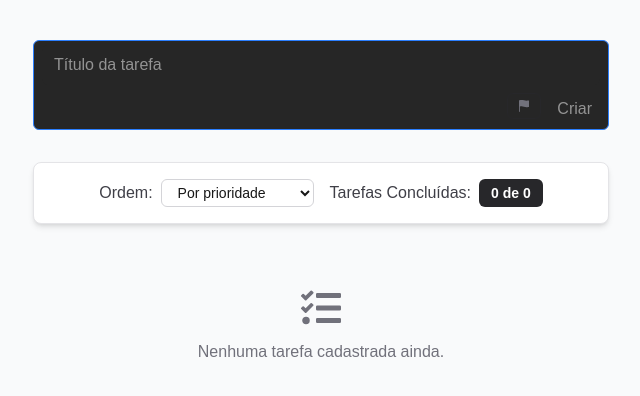
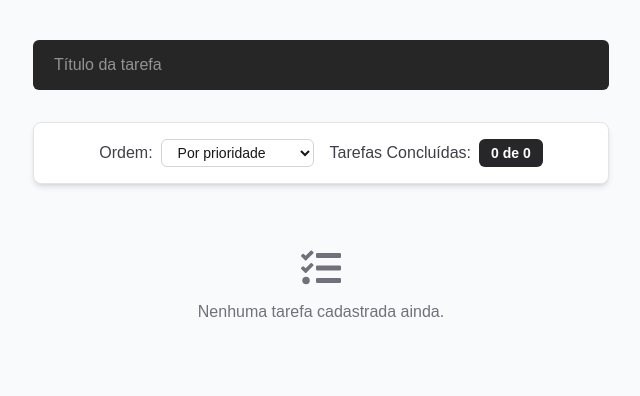
Before and after one commit to DJeanS03/todo, a Next.js app in the folder frontend/: page / in a window 1280 px wide. Shown: the top 396 px of the page, without its empty margins (319-959 px from the left). Built offline with nearby package versions, Linux system fonts and the light colour scheme; no server answers.

Commit message:
:bug: fix: Resolve foco persistente do formulário de tarefa

```diff
--- a/frontend/src/app/components/tasks/TasksForm.tsx
+++ b/frontend/src/app/components/tasks/TasksForm.tsx
@@ -1,50 +1,76 @@
 "use client";
 import { useRef, useState } from "react";
 import { useTasks } from "../../hooks/useTask";
-import { ExportTasks } from "./ExportTasks";
 import TaskPrioritySelect from "./TaskPrioritySelect";
 import Input from "../ui/Input";
 import Textarea from "../ui/Textarea";
+//import { ExportTasks } from "./ExportTasks";
 
 export function RenderizarFormTask() {
   const { task, setTask, criarTask } = useTasks();
   const [showDescription, setShowDescription] = useState(false);
   const descInputRef = useRef<HTMLTextAreaElement>(null);
+  const formContainerRef = useRef<HTMLDivElement>(null);
+  const inputTitleRef = useRef<HTMLInputElement>(null);
 
   const [isFocused, setIsFocused] = useState(false);
 
-  // Manipuladores de foco para os inputs/textareas
-  const handleFocus = () => setIsFocused(true);
   const handleBlur = () => {
     setTimeout(() => {
       if (
-        !document.activeElement ||
-        (document.activeElement !==
-          document.getElementById("task-title-input") &&
-          document.activeElement !==
-            document.getElementById("task-description-textarea"))
+        formContainerRef.current &&
+        !formContainerRef.current.contains(document.activeElement)
       ) {
         setIsFocused(false);
       }
-    }, 50); // Pequeno atraso (ex: 50ms)
+    }, 0);
+  };
+
+  const handleContainerFocus = () => {
+    setIsFocused(true);
+  };
+
+  const resetFormAndBlur = () => {
+    criarTask();
+    (
+      window as Window & {
+        showToast?: (title: string, message: string) => void;
+      }
+    ).showToast?.("Tarefa criada", "Sua nova tarefa foi adicionada.");
+
+    setTask({
+      title: "",
+      description: "",
+      isCompleted: false,
+      priority: "NONE",
+    });
+    setShowDescription(false);
+
+    setIsFocused(false);
+
+    if (inputTitleRef.current) {
+      inputTitleRef.current.blur();
+    }
   };
 
   return (
     <div className="flex gap-2 w-full max-w-xl">
       <div
-        className={`w-full border rounded-md px-2 py-1 bg-neutral-800 transition-all duration-200 ${
-          isFocused ? "border-blue-500" : "border-zinc-800"
+        ref={formContainerRef}
+        onFocus={handleContainerFocus}
+        onBlur={handleBlur}
+        className={`w-full rounded-md px-2 py-1 bg-neutral-800 transition-all duration-200 ${
+          isFocused ? "border border-blue-500" : "border border-transparent"
         }`}
+        tabIndex={-1}
       >
         <Input
           id="task-title-input"
+          ref={inputTitleRef}
           variant="base"
           placeholder="Título da tarefa"
           value={task.title}
           onChange={(e) => setTask({ ...task, title: e.target.value })}
-          autoFocus
-          onFocus={handleFocus} // ✨ Adiciona o manipulador de foco
-          onBlur={handleBlur} // ✨ Adiciona o manipulador de blur
           onKeyDown={(e) => {
             if (e.shiftKey && e.key === "Enter") {
               e.preventDefault();
@@ -54,20 +80,7 @@ export function RenderizarFormTask() {
             }
 
             if (e.key === "Enter") {
-              criarTask();
-              (
-                window as Window & {
-                  showToast?: (title: string, message: string) => void;
-                }
-              ).showToast?.("Tarefa criada", "Sua nova tarefa foi adicionada.");
-
-              setTask({
-                title: "",
-                description: "",
-                isCompleted: false,
-                priority: "NONE",
-              });
-              setShowDescription(false);
+              resetFormAndBlur();
             }
           }}
         />
@@ -79,8 +92,6 @@ export function RenderizarFormTask() {
             value={task.description || ""}
             onChange={(e) => setTask({ ...task, description: e.target.value })}
             placeholder="Descrição da tarefa"
-            onFocus={handleFocus}
-            onBlur={handleBlur}
             className="focus:outline-none focus:ring-0 focus:ring-neutral-800 h-10"
           />
         )}
@@ -95,32 +106,15 @@ export function RenderizarFormTask() {
             />
 
             <button
-              onClick={() => {
-                criarTask();
-                (
-                  window as Window & {
-                    showToast?: (title: string, message: string) => void;
-                  }
-                ).showToast?.(
-                  "Tarefa criada",
-                  "Sua nova tarefa foi adicionada."
-                );
-                setTask({
-                  title: "",
-                  description: "",
-                  isCompleted: false,
-                  priority: "NONE",
-                });
-                setShowDescription(false);
-              }}
+              onClick={resetFormAndBlur}
               disabled={!task.title.trim()}
-              className={`px-2 py-1 rounded-md text-white transition-colors duration-300${
+              className={`px-2 py-1 rounded-md text-white transition-colors duration-300 text-sm ${
                 task.title.trim()
                   ? "bg-blue-600 hover:bg-blue-700 cursor-pointer"
                   : "bg-zinc-400 opacity-50 cursor-not-allowed"
               } w-auto`}
             >
-              Criar
+              Adicionar
             </button>
           </div>
         )}
```
